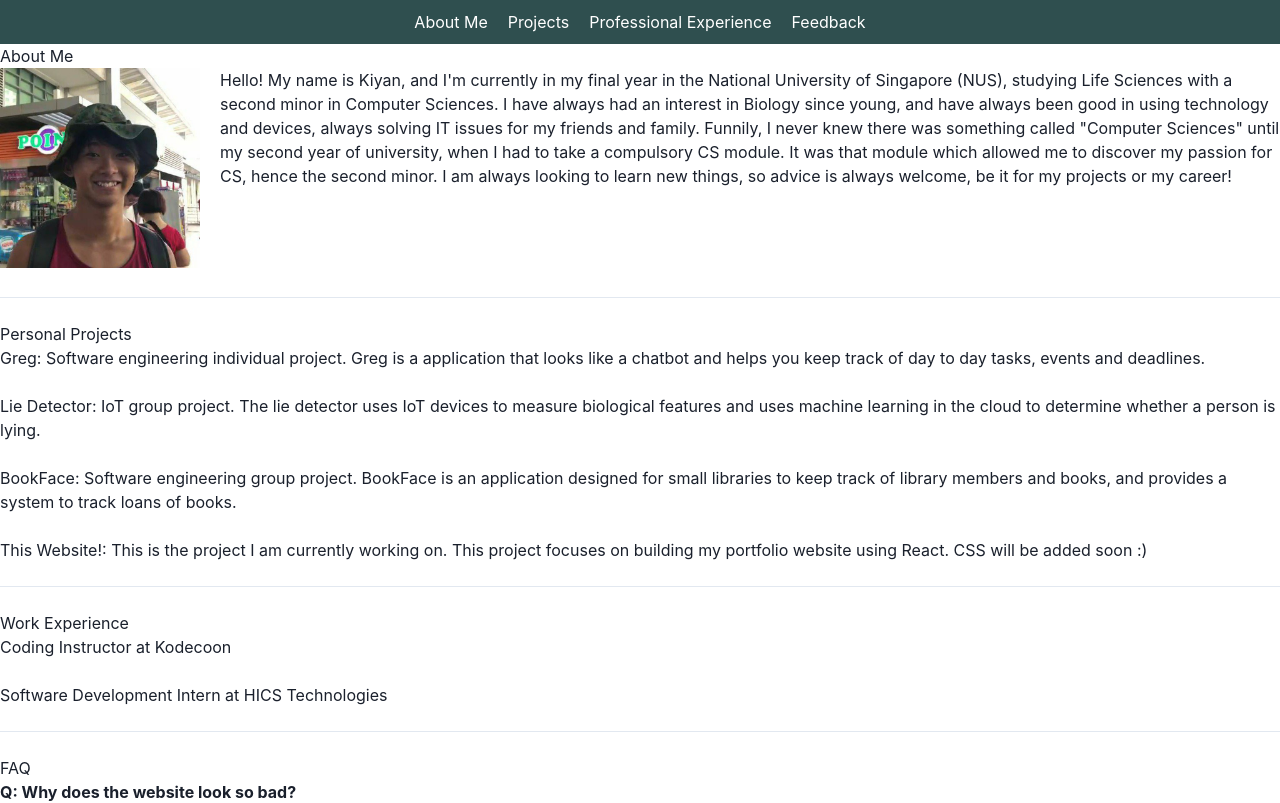
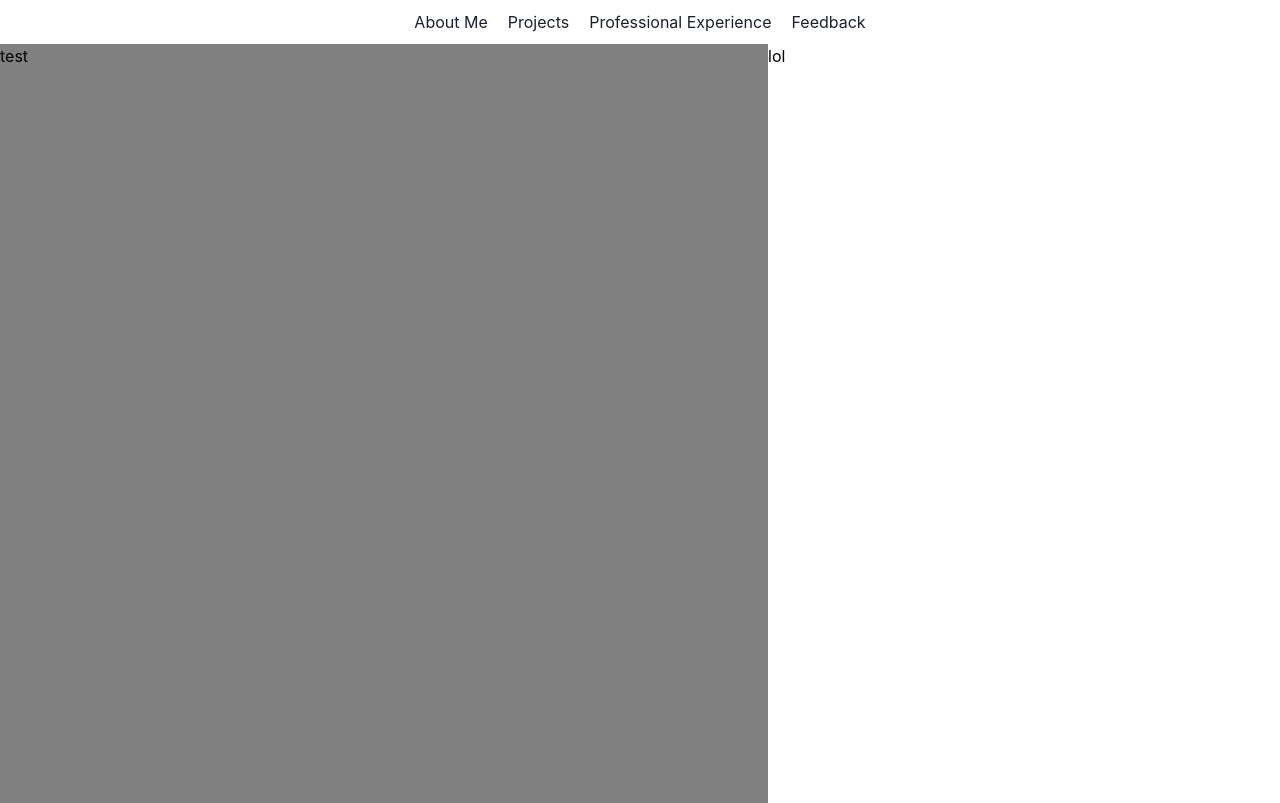
Before and after one commit to kynapy/kynapy.github.io, a React (Create React App) app: page / in a window 1280 px wide. Shown: the top 803 px of the page. Built offline with nearby package versions, Linux system fonts and the light colour scheme.

Commit message:
Add skeleton

```diff
--- a/package.json
+++ b/package.json
@@ -6,6 +6,9 @@
     "@chakra-ui/react": "^2.5.1",
     "@emotion/react": "^11.10.6",
     "@emotion/styled": "^11.10.6",
+    "@fortawesome/fontawesome-svg-core": "^6.4.0",
+    "@fortawesome/free-solid-svg-icons": "^6.4.0",
+    "@fortawesome/react-fontawesome": "^0.2.0",
     "@testing-library/jest-dom": "^5.16.5",
     "@testing-library/react": "^13.4.0",
     "@testing-library/user-event": "^13.5.0",
--- a/src/App.js
+++ b/src/App.js
@@ -1,35 +1,18 @@
 import { ChakraProvider } from '@chakra-ui/react';
-
-import AboutMe from './AboutMe.js';
-import FAQ from './FAQ.js';
-import Projects from './Projects';
-import WorkExperience from './WorkExperience.js';
 import Navbar from './components/Navbar';
 import './App.css';
+import ProjectSection from './components/ProjectSection.js';
+import AboutSection from './components/AboutSection.js';
 
 function App() {
   return (
-    <ChakraProvider>
+    <ChakraProvider resetCSS={true}>
       <div className="App">
-        <Navbar />
-        <header>
-          <div>
-            <AboutMe /><br></br>
-          </div>
-        </header>
-        <hr></hr>
-        <main>
-          <br></br>
-          <Projects />
-          <hr></hr>
-          <br></br>
-          <WorkExperience />
-          <br></br>
-          <hr></hr>
-          <br></br>
-          <FAQ />
-        </main>
-        <footer></footer>
+        <body>
+          <Navbar />
+          <AboutSection />
+          <ProjectSection />
+        </body>
       </div>
     </ChakraProvider>
   );
--- /dev/null
+++ b/src/components/AboutSection.js
@@ -0,0 +1,19 @@
+import { HStack, Box } from "@chakra-ui/react";
+import FullScreenSection from "./FullScreenSection";
+
+const AboutSection = () => {
+    return (
+        <FullScreenSection backgroundColor="pink" margin={0}>
+            <HStack width="100%" spacing={0}>
+                <Box backgroundColor="grey" height="100vh" width="60%" margin={0}>
+                    <p>test</p>
+                </Box>
+                <Box backgroundColor="white" height="100vh" width="40%" margin={0}>
+                    <p>lol</p>
+                </Box>
+            </HStack>
+        </FullScreenSection>
+    )
+}
+
+export default AboutSection;
--- /dev/null
+++ b/src/components/FullScreenSection.js
@@ -0,0 +1,17 @@
+import * as React from "react";
+import { VStack } from "@chakra-ui/react";
+
+const FullScreenSection = ({ children, isDarkBackground, ...boxProps }) => {
+  return (
+    <VStack
+      backgroundColor={boxProps.backgroundColor}
+      color={isDarkBackground ? "white" : "black"}
+    >
+      <VStack width="100vw" maxW="100%" minHeight="100vh" {...boxProps}>
+        {children}
+      </VStack>
+    </VStack>
+  );
+};
+
+export default FullScreenSection;
--- a/src/components/Navbar.js
+++ b/src/components/Navbar.js
@@ -1,6 +1,6 @@
 import "./../css/Navbar.css";
 
-function Navbar() {
+const Navbar = () => {
     return (
         <nav>
             <ul>
--- /dev/null
+++ b/src/components/ProjectSection.js
@@ -0,0 +1,13 @@
+import React from "react";
+import FullScreenSection from "./FullScreenSection";
+import { Box, Heading } from "@chakra-ui/react";
+
+const ProjectSection = () => {
+    return (
+        <FullScreenSection backgroundColor="#14532d">
+            <Heading>Projects</Heading>
+        </FullScreenSection>
+    );
+}
+
+export default ProjectSection;
--- a/src/css/Navbar.css
+++ b/src/css/Navbar.css
@@ -1,14 +1,9 @@
-nav {
-    background-color: darkslategray;
-}
-
 nav ul {
     list-style: none;
     text-align: center;
 }
 
 nav li {
-    color: white;
     display: inline-block;
     padding: 10px;
     text-decoration: none;
```
Also changed, not shown: src/components/InternshipSection.js (added, +8 -0 lines), src/components/Project.js (added, +8 -0 lines), 2 other files (tests, documents, lock files or other folders).
